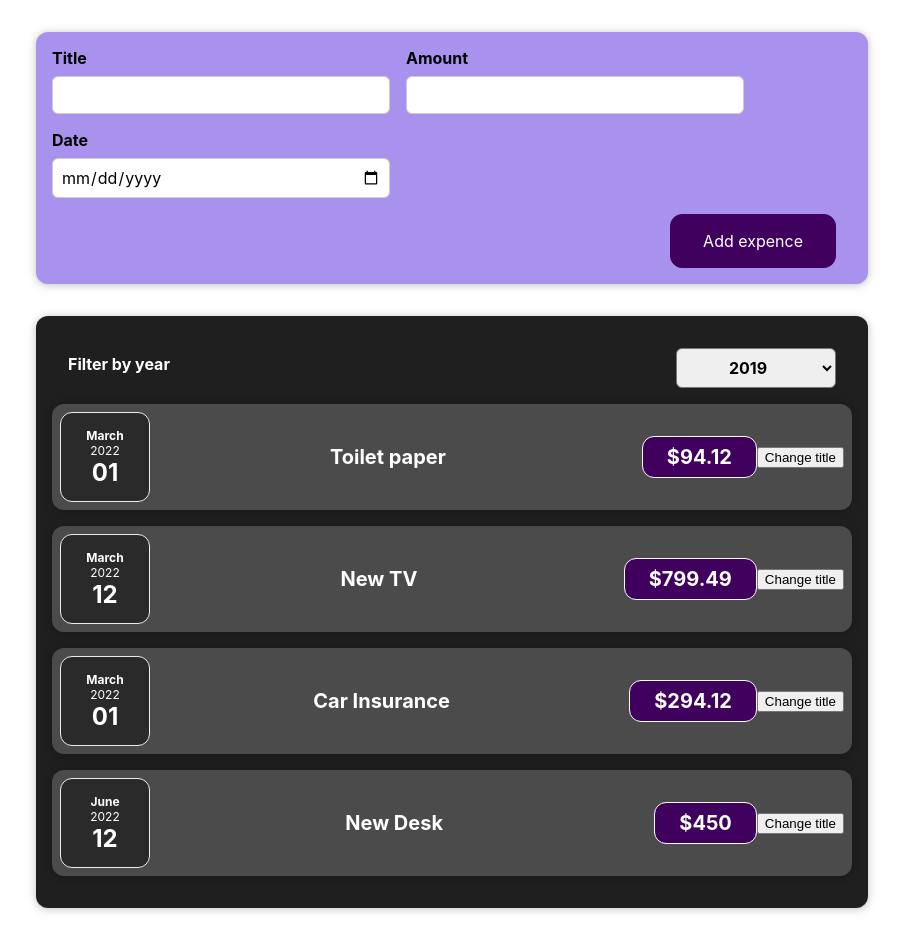
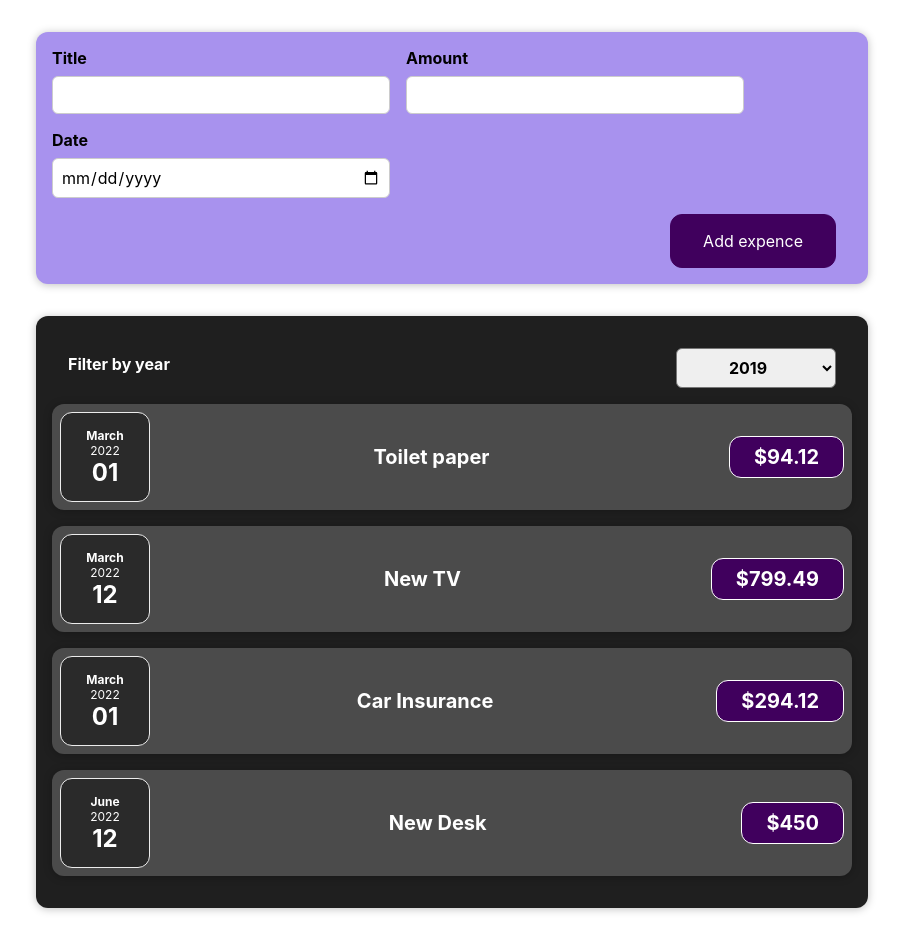
Before and after one commit to DarshanBorse/React-demo, a React (Create React App) app: page / in a window 1280 px wide. Shown: the whole page, without its empty margins (188-1091 px from the left). Built offline with nearby package versions, Linux system fonts and the light colour scheme.

Commit message:
Initial commit

```diff
--- a/src/components/ExpenseItem.js
+++ b/src/components/ExpenseItem.js
@@ -1,25 +1,16 @@
 import "../css/ExpenseItem.css"
 import Card from "./UI/Card";
 import ExpenseDate from "./ExpenseDate";
-import React, { useState } from "react";
+import React from "react";
 
 const ExpenseItem = (props) => {
-    const [title, setTitle] = useState(props.title);
-    console.log("Expense evaluted by react");
-
-    const clickHandler = () => {
-        setTitle("Updated");
-        console.log(title);
-    }
-
     return (
         <Card className="expense-item">
             <ExpenseDate date={props.date} />
             <div className="expense-item__description">
-                <h2>{title}</h2>
+                <h2>{props.title}</h2>
                 <div className="expense-item__price">${props.amount}</div>
             </div>
-            <button onClick={clickHandler}>Change title</button>
         </Card>
     );
 }
```
